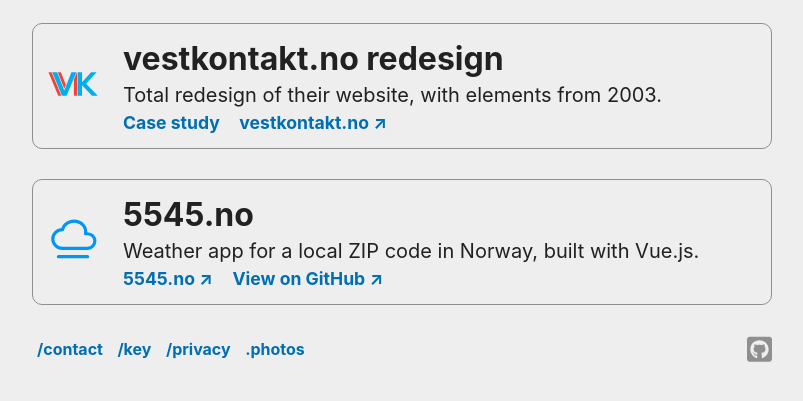
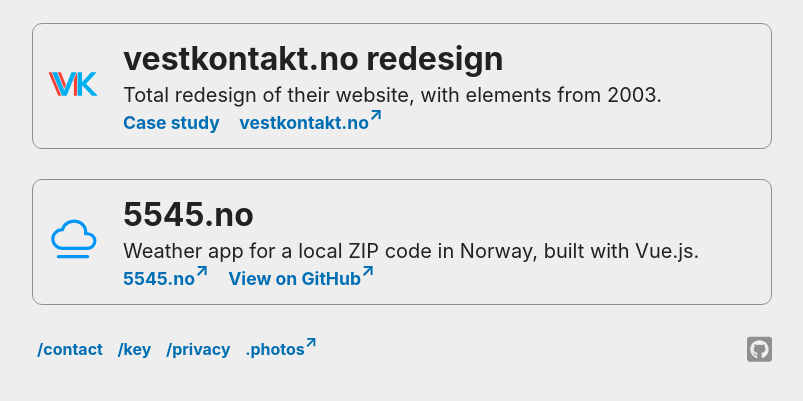
Before and after one commit to timharek/timharek.no, a Jekyll site: the page built from index.html, in a window 1280 px wide. Shown: the part 383-784 px from the top of the page, without its empty margins (238-1041 px from the left). Built offline with Jekyll 4.4.1, drawn with Linux system fonts in a browser that asks for light colours; some web fonts are replaced.

Commit message:
feat: External links now have ↗ from CSS

```diff
--- a/_includes/footer.html
+++ b/_includes/footer.html
@@ -10,7 +10,7 @@
             {% endfor %}
         {% endfor %}
 
-        <a class="footer-link" href="https://harek.photos" rel="noopener noreferrer" target="_blank">.photos</a>
+        <a class="footer-link external" href="https://harek.photos" rel="noopener noreferrer" target="_blank">.photos</a>
     </div>
 
     <div class="social">
--- a/assets/_sass/_body.scss
+++ b/assets/_sass/_body.scss
@@ -67,3 +67,11 @@ body {
 		}
 	}
 }
+
+a {
+	&.external::after {
+		position: relative;
+		top: -0.5em;
+		content: "↗";
+	}
+}
--- a/index.html
+++ b/index.html
@@ -20,9 +20,9 @@ animate: animate
                 {% if project.casestudy %}
                 <a href="projects/{{ project.casestudy }}">Case study</a>
                 {% endif %} {% if project.link %}
-                <a href="{{ project.link }}" target="_blank" rel="noopener noreferrer">{{ project.link_short }} ↗</a>
+                <a href="{{ project.link }}" target="_blank" rel="noopener noreferrer" class="external">{{ project.link_short }}</a>
                 {% endif %} {% if project.github %}
-                <a href="{{ project.github }}" target="_blank" rel="noopener noreferrer">View on GitHub ↗</a>
+                <a href="{{ project.github }}" target="_blank" rel="noopener noreferrer" class="external">View on GitHub</a>
                 {% endif %}
             </div>
         </div>
```
